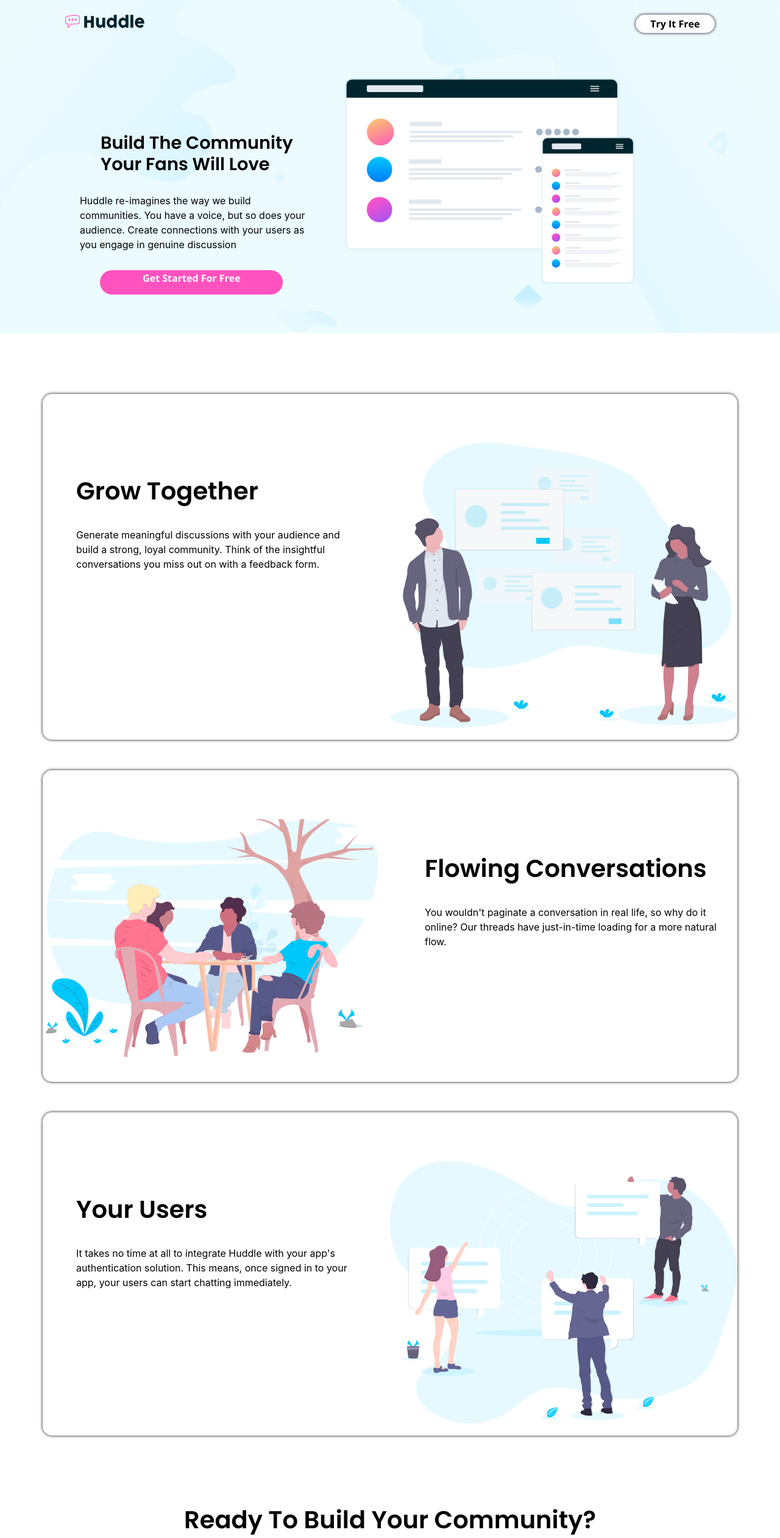
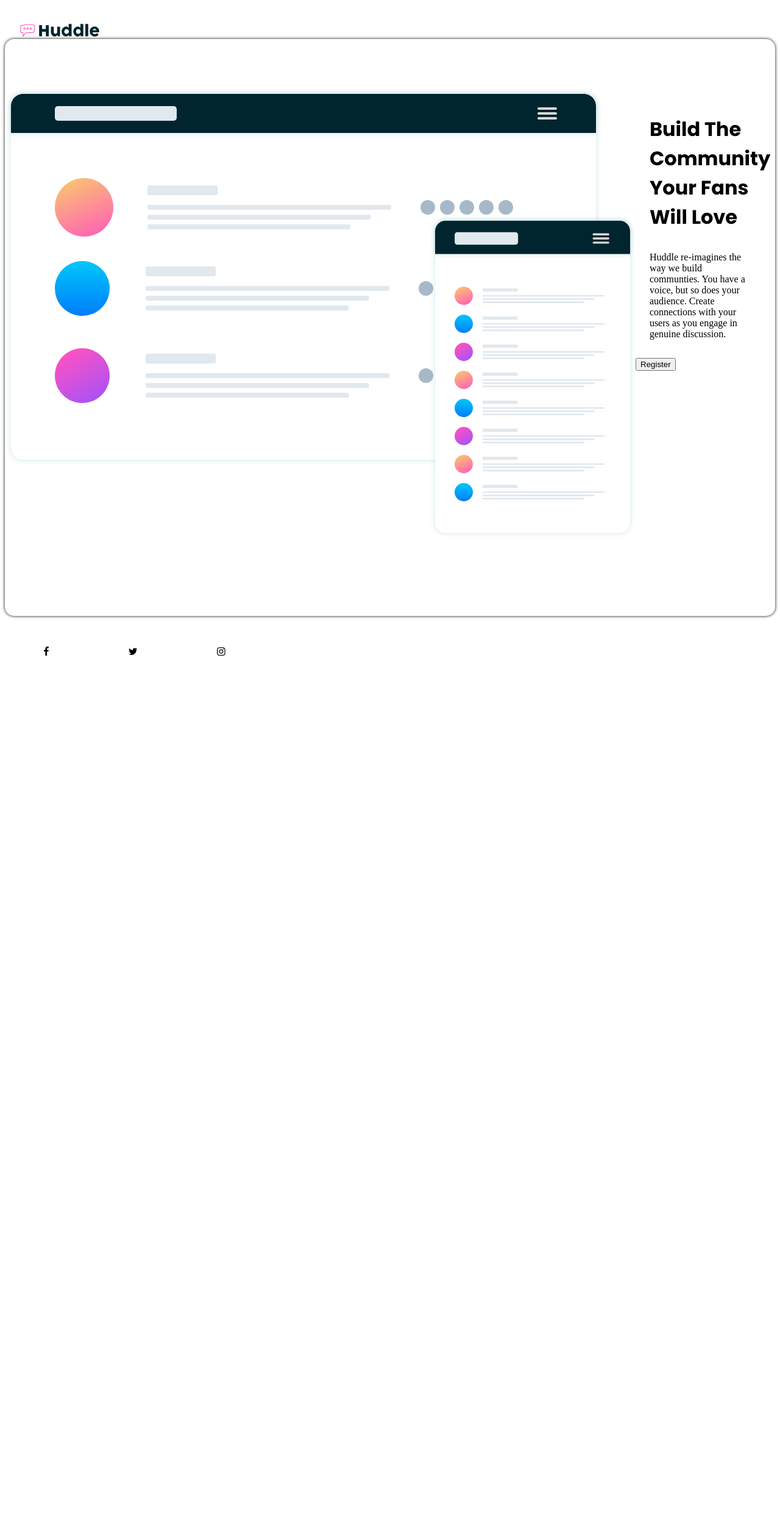
Before and after one commit to LawrenceObote/huddleLandingPageWithSingleIntroductorySection, a plain HTML site: page index.html in a window 1280 px wide. Shown: the part 20-2542 px from the top of the page at 61% size. After the commit the page ends 1106 px from the top, so only its background shows below. Drawn offline with nearby package versions, Linux system fonts and the light colour scheme.

Commit message:
Update index.html

```diff
--- a/index.html
+++ b/index.html
@@ -5,94 +5,44 @@
   <meta name="viewport" content="width=device-width, initial-scale=1.0"> <!-- displays site properly based on user's device -->
 
   <link rel="icon" type="image/png" sizes="32x32" href="./images/favicon-32x32.png">
-  <link rel="stylesheet" href="https://stackpath.bootstrapcdn.com/bootstrap/4.3.1/css/bootstrap.min.css" integrity="sha384-ggOyR0iXCbMQv3Xipma34MD+dH/1fQ784/j6cY/iJTQUOhcWr7x9JvoRxT2MZw1T" crossorigin="anonymous">
   <link rel="stylesheet" type="text/css" href="styles.css">
-  <link href="https://fonts.googleapis.com/css?family=Open+Sans:400,700|Poppins:400,600&display=swap" rel="stylesheet">
-  <link rel="stylesheet" href="path/to/font-awesome/css/font-awesome.min.css">
-  <script src="https://use.fontawesome.com/1e4d1ad84a.js"></script>
+  <link href="https://fonts.googleapis.com/css?family=Open+Sans|Poppins:400,700&display=swap" rel="stylesheet">
+  <link href="https://stackpath.bootstrapcdn.com/font-awesome/4.7.0/css/font-awesome.min.css" rel="stylesheet" integrity="sha384-wvfXpqpZZVQGK6TAh5PVlGOfQNHSoD2xbE+QkPxCAFlNEevoEH3Sl0sibVcOQVnN" crossorigin="anonymous">
 
-  <title>Frontend Mentor | Huddle landing page with alternating feature blocks</title>
 
+  <title>Frontend Mentor | Huddle landing page with single introductory section</title>
+
+  <!-- Feel free to remove these styles or customise in your own stylesheet 👍 -->
+  <style>
+    .attribution { font-size: 11px; text-align: center; }
+    .attribution a { color: hsl(228, 45%, 44%); }
+  </style>
 </head>
 <body>
-<div class="wrapper" id="up">
-<div class="container" id="top">
+  <div>
   <img src="images/logo.svg" id="logo">
-  <button id="free">Try It Free</button>
-  <div class="row" id="topRow">
-    <div class="column left">
-  <h1 id="build">Build The Community Your Fans Will Love</h1>
-  <p>Huddle re-imagines the way we build communities. You have a voice, but so does your audience. Create connections with your users as you engage in genuine discussion</p>
-  <button class="getStarted">Get Started For Free</button>
+  </div>
+<div class="row">
+<div class=" no-gutters column" id="left">
+    <img src="images/illustration-mockups.svg" id="mockUps">
 </div>
+
 <div class="column right">
-  <img src="images/illustration-mockups.svg" class="img" id="mockUps">
+  <h1>
+    Build The Community Your Fans Will Love
+  </h1>
+    <p>Huddle re-imagines the way we build communties. You have a voice, but so does your audience. Create connections with your users as you engage in genuine discussion.</p>
+    <button>Register</button>
 </div>
 </div>
-</div>
-</div>
-<div class="container mid">
-  <div class="row">
-    <div class="column right">
-    <img src="images/illustration-grow-together.svg" class="img">
-  </div>
-  <div class="column left">
-  <h1>Grow Together</h1>
-  <p>Generate meaningful discussions with your audience and build a strong, loyal community. Think of the insightful conversations you miss out on with a feedback form.</p>
-  </div>
-  </div>
-</div>
 
-<div class="container mid">
-  <div class="row">
-    <div class="column left">
-    <img src="images/illustration-flowing-conversation.svg" class="img">
-  </div>
-  <div class="column right">
-    <h1>Flowing Conversations</h1>
-    <p>You wouldn't paginate a conversation in real life, so why do it online? Our threads have just-in-time loading for a more natural flow.</p>
-  </div>
-  </div>
-</div>
 
-<div class="container mid">
-  <div class="row">
-  <div class="column right">
-    <img src="images/illustration-your-users.svg" class="img">
-  </div>
-  <div class="column left">
-    <h1>Your Users</h1>
-    <p>It takes no time at all to integrate Huddle with your app's authentication solution. This means, once signed in to your app, your users can start chatting immediately.</p>
-  </div>
-  </div>
-</div>
-  <div class="wrapper bottom" id="one">
-  <div class="container bottom" id="jumbo">
-    <div class="jumbotron">
-      <h1>Ready To Build Your Community?</h1>
-      <button class="getStarted">Get Started For Free</button>
-    </div>
-    <div class="row bottom" id="two">
-      <h1><img src="images/logo-footer.svg"></h1>
-      <ul>
-     <li class="first">Lorem ipsum dolor sit amet, consectetur adipiscing elit, sed do eiusmod tempor incididunt ut labore et dolore magna aliqua</li>
-      <li class="second">+1-543-123-4567</li>
-      </ul>
-    </div>
-  </div>
-    <ul class="bottom" id="three">
-      <li>About Us</li>
-      <li>What We Do</li>
-      <li>FAQ</li>
-      <li>Career</li>
-      <li>Blog</li>
-      <li>Contact Us</li>
-    </ul>
-    <div class="icons">
-      <i class="fab fa fa-facebook-f"></i>
-      <i class="fab fa fa-twitter"></i>
-      <i class="fab fa fa-instagram"></i>
-    </div>
-  </div>
+  <section>
+    <span><i class="fa fa-facebook-f icons"></i></span>
+    <span><i class="fa fa-twitter icons"></i></span>
+    <span><i class="fa fa-instagram icons"></i></span>
+  </section>
+
+
 </body>
 </html>
```
